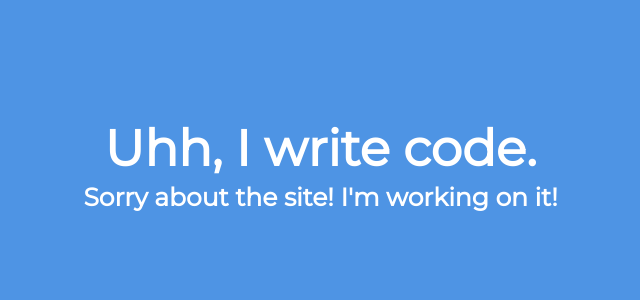
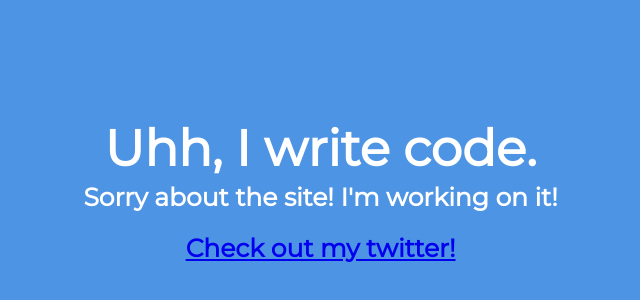
Before and after one commit to ayysydney/ayysydney.github.io, a plain HTML site: page index.html in a window 1280 px wide. Shown: the part 316-616 px from the top of the page, without its empty margins (321-961 px from the left). Drawn offline with Linux system fonts and the light colour scheme.

Commit message:
Added twitter link

```diff
--- a/index.html
+++ b/index.html
@@ -8,5 +8,6 @@
     <body>
         <h1>Uhh, I write code.</h1>
         <h2>Sorry about the site! I'm working on it!</h2>
+		<h2><a href = "https://twitter.com/sydneyforeverr">Check out my twitter!</a></h2>
     </body>
 </html>
```
